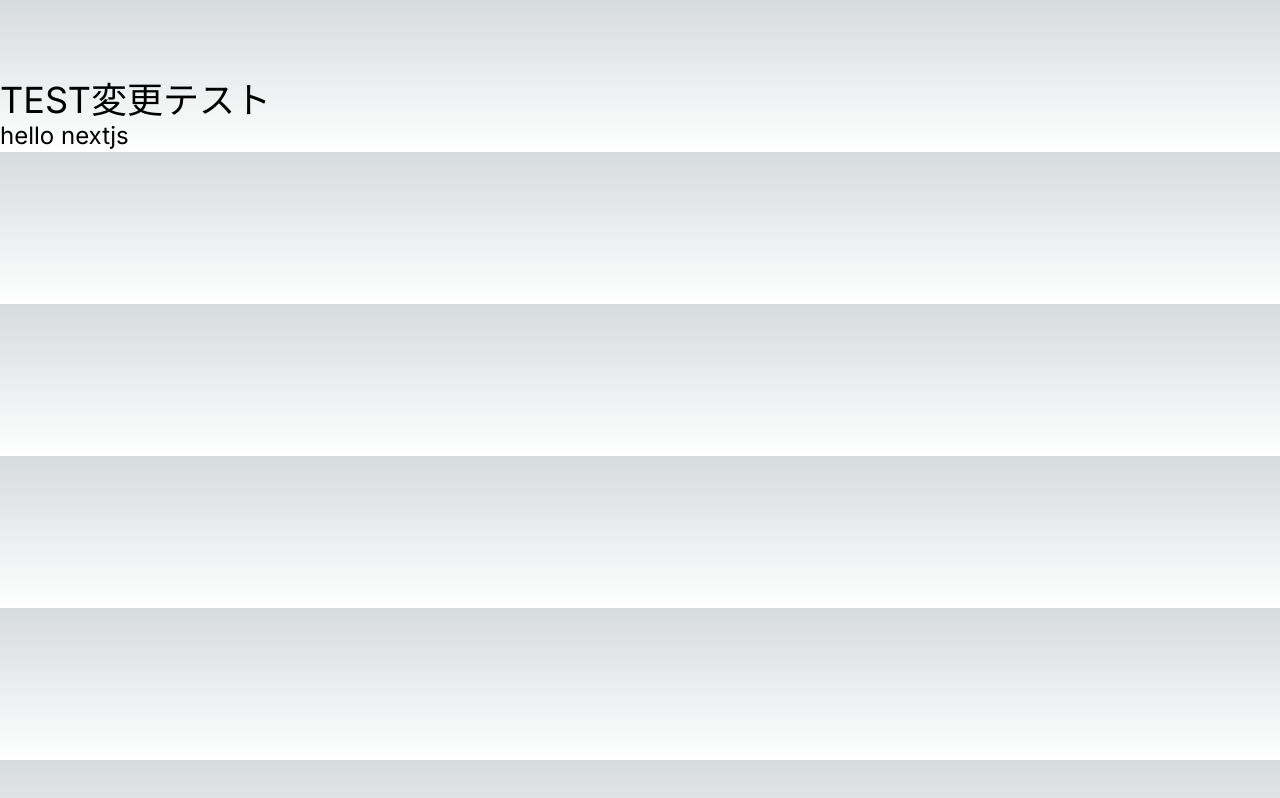
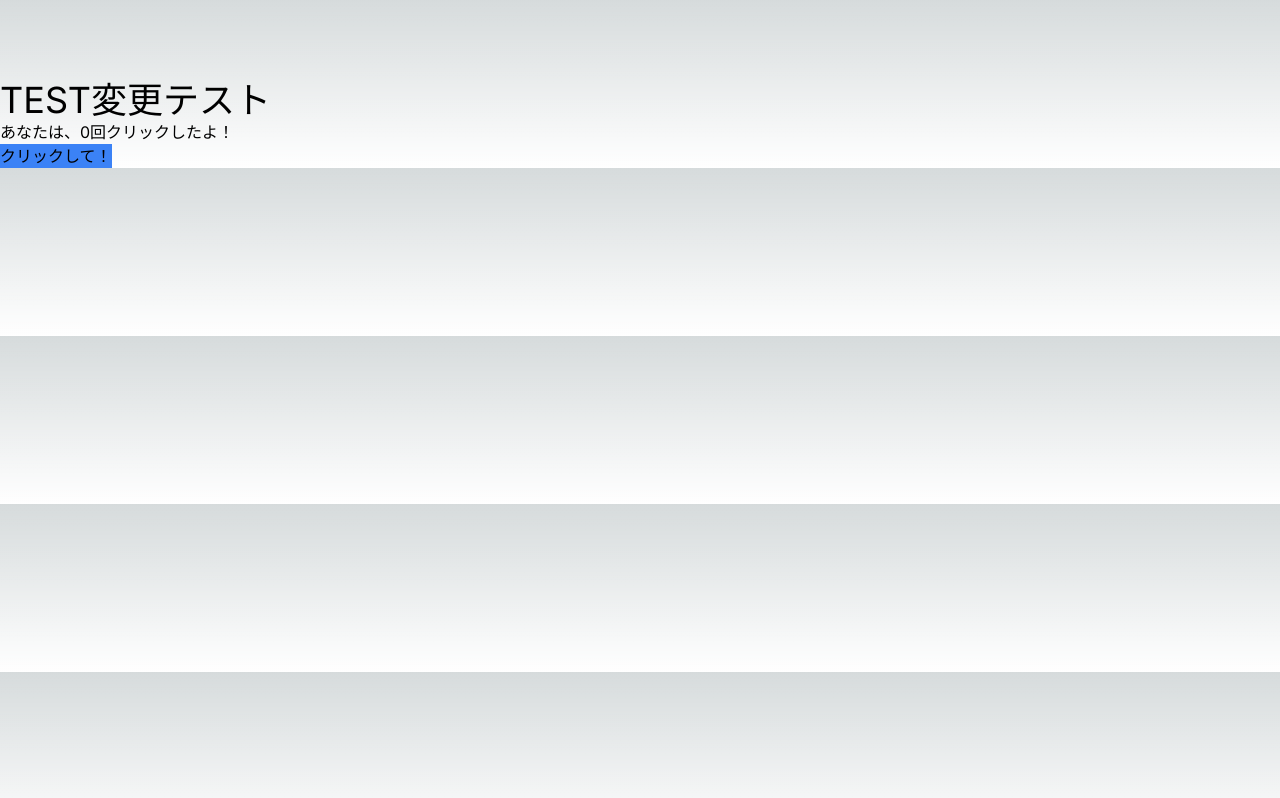
Before and after one commit to yusei53/nextjs_tuto, a Next.js app: page / in a window 1280 px wide. Built offline with nearby package versions, Linux system fonts and the light colour scheme.

Commit message:
use clientを追加

```diff
--- a/components/counter.tsx
+++ b/components/counter.tsx
@@ -1,5 +1,14 @@
+'use client';
+
+import { useState } from "react";
+
 export const Counter = () => {
+    const [count, setCount] = useState(0);
+
     return (
-        <div className="text-2xl">hello nextjs</div>
+        <div>
+            <p>あなたは、{count}回クリックしたよ！</p>
+            <button className="bg-blue-500"  onClick={() => setCount(count + 1)}>クリックして！</button>
+        </div>
     )
 }
```
